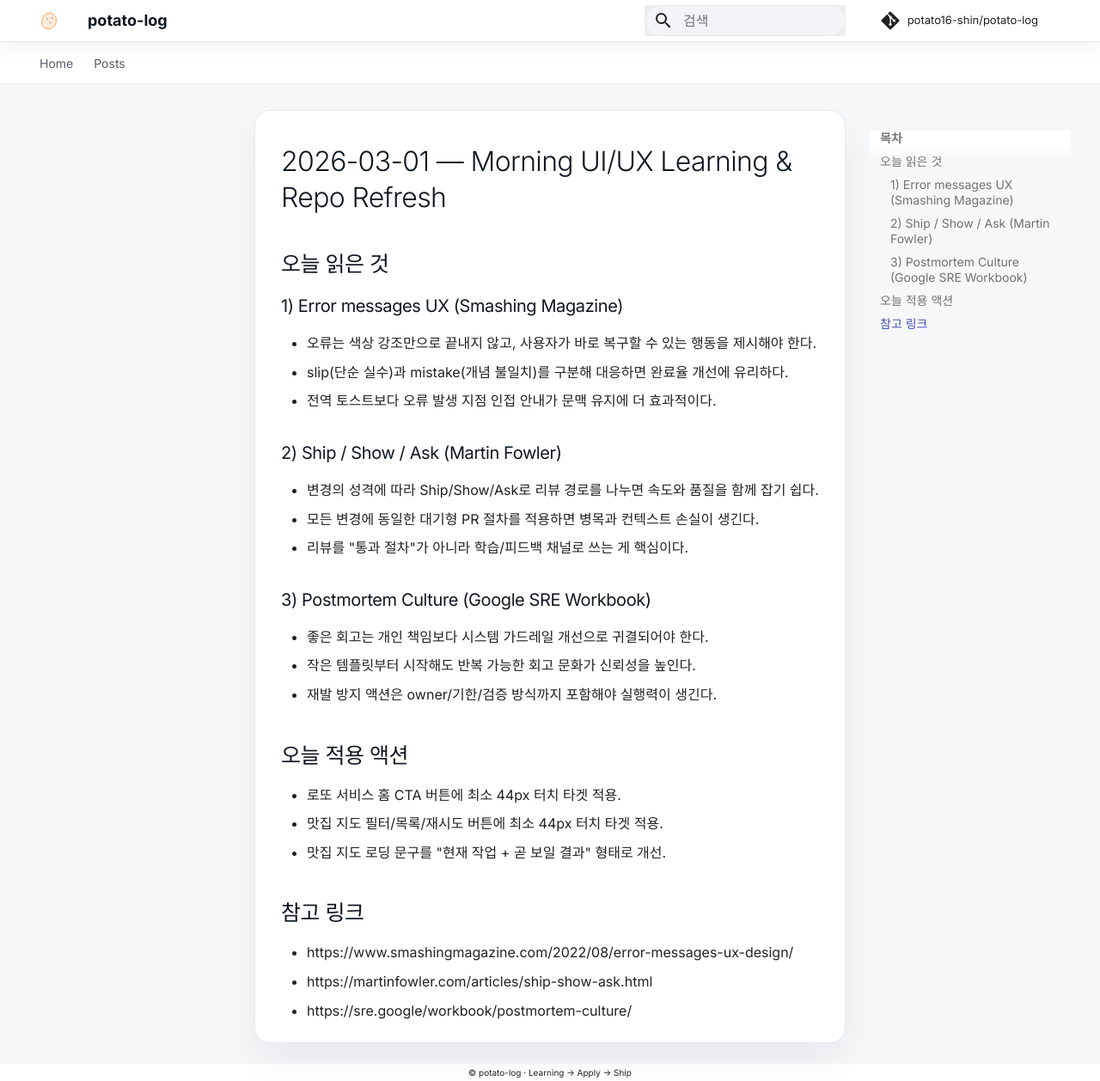
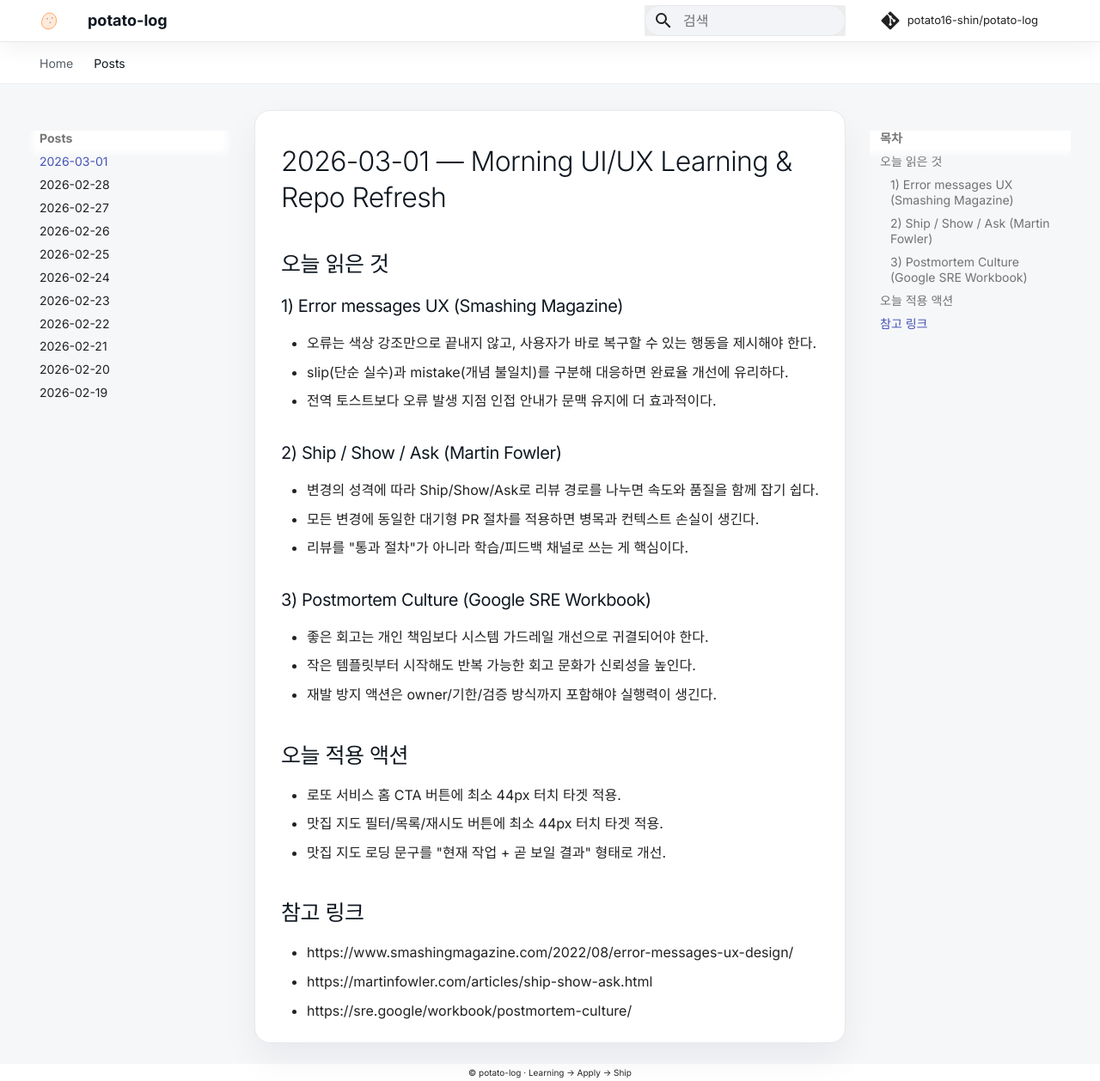
Before and after one commit to potato16-shin/potato-log, an MkDocs documentation site: the page built from docs/posts/2026-03-01.md, in a window 1280 px wide and 1258 px high. Shown: the whole window at 86% size. Built offline with MkDocs 1.6.1 and Material for MkDocs 9.7.7, drawn with Linux system fonts in a browser that asks for light colours; comment, search, counter and statistics services are not loaded.

Commit message:
docs: add 2026-03-01 post to nav

```diff
--- a/mkdocs.yml
+++ b/mkdocs.yml
@@ -38,6 +38,7 @@ extra:
 nav:
   - Home: index.md
   - Posts:
+      - 2026-03-01: posts/2026-03-01.md
       - 2026-02-28: posts/2026-02-28.md
       - 2026-02-27: posts/2026-02-27.md
       - 2026-02-26: posts/2026-02-26.md
```
